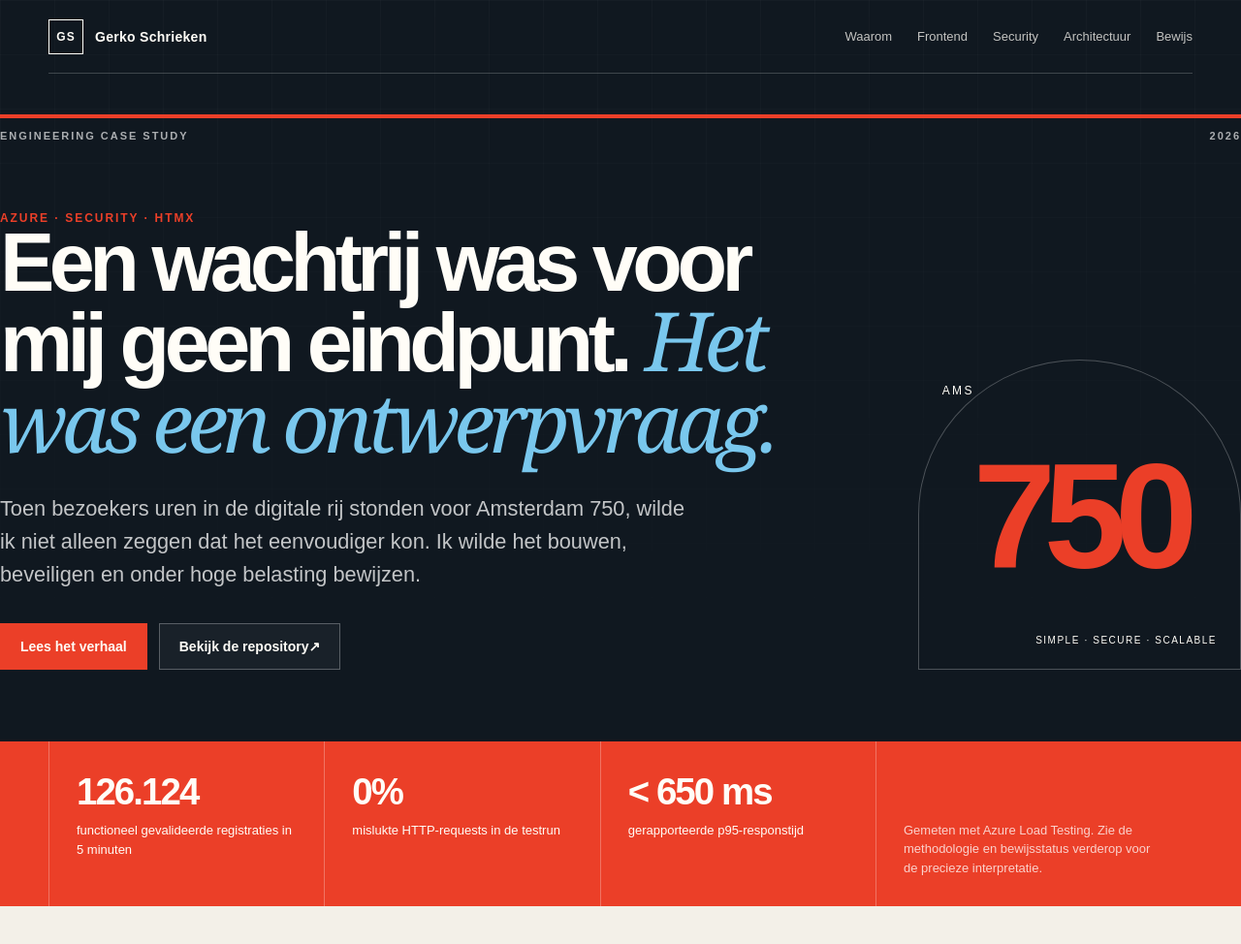
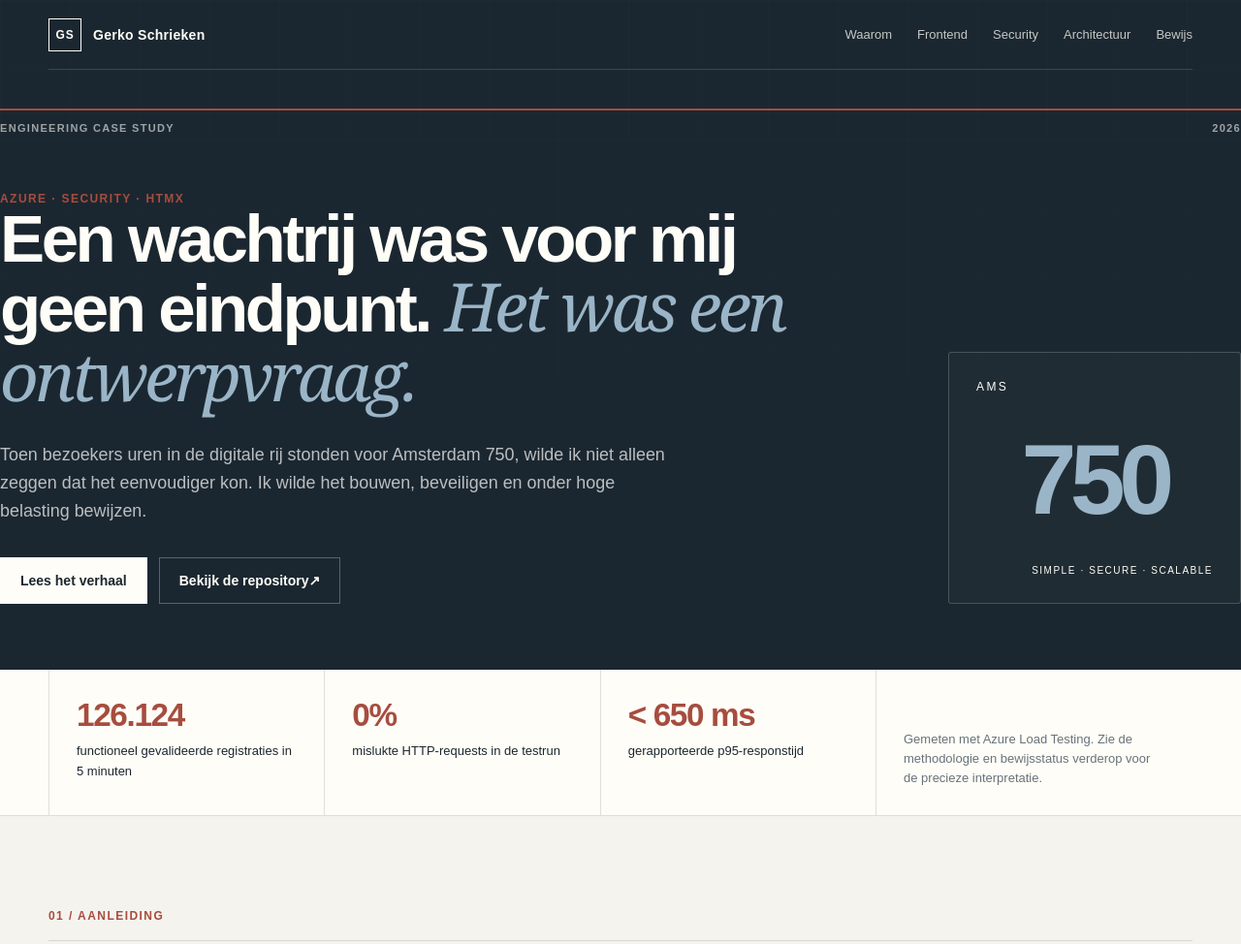
Before and after one commit to Gozzy82/amsterdam750-public, a website built with Vite: page index.html in a window 1280 px wide. Shown: the top 974 px of the page at 97% size. Built offline with nearby package versions, Linux system fonts and the light colour scheme.

Commit message:
style: maak de case study visueel rustiger

```diff
--- a/styles.css
+++ b/styles.css
@@ -1,11 +1,11 @@
 :root {
-  --ink: #101820;
-  --paper: #f3f0e8;
+  --ink: #1b2730;
+  --paper: #f5f3ee;
   --white: #fffdf7;
-  --red: #eb3f28;
-  --blue: #79c7ed;
-  --muted: #5c656d;
-  --line: rgba(16, 24, 32, 0.18);
+  --red: #a64d3f;
+  --blue: #9ab5c7;
+  --muted: #68737b;
+  --line: rgba(27, 39, 48, 0.14);
 }
 
 * { box-sizing: border-box; }
@@ -29,12 +29,12 @@ a { color: inherit; }
   top: 0;
   left: 50%;
   width: min(1180px, calc(100% - 48px));
-  min-height: 76px;
+  min-height: 72px;
   transform: translateX(-50%);
   display: flex;
   align-items: center;
   justify-content: space-between;
-  border-bottom: 1px solid rgba(255, 255, 255, 0.2);
+  border-bottom: 1px solid rgba(255, 255, 255, 0.14);
   color: var(--white);
 }
 
@@ -42,13 +42,13 @@ a { color: inherit; }
 .wordmark { display: flex; align-items: center; gap: 12px; }
 .wordmark span {
   display: grid;
-  width: 36px;
-  height: 36px;
+  width: 34px;
+  height: 34px;
   place-items: center;
   border: 1px solid currentColor;
   font-size: 12px;
-  font-weight: 800;
-  letter-spacing: .08em;
+  font-weight: 700;
+  letter-spacing: .06em;
 }
 .wordmark strong { font-size: 14px; letter-spacing: .02em; }
 .navlinks { display: flex; gap: 26px; font-size: 13px; }
@@ -59,9 +59,9 @@ a { color: inherit; }
   position: relative;
   isolation: isolate;
   width: 100%;
-  min-height: 760px;
-  padding-top: 118px;
-  padding-bottom: 74px;
+  min-height: 650px;
+  padding-top: 112px;
+  padding-bottom: 68px;
   color: var(--white);
 }
 
@@ -78,11 +78,11 @@ a { color: inherit; }
   z-index: -1;
   inset: 0 calc((100vw - 100%) / -2);
   content: "";
-  opacity: .28;
+  opacity: .14;
   background-image:
     linear-gradient(rgba(255,255,255,.08) 1px, transparent 1px),
     linear-gradient(90deg, rgba(255,255,255,.08) 1px, transparent 1px);
-  background-size: 56px 56px;
+  background-size: 72px 72px;
   mask-image: linear-gradient(to bottom, black, transparent 90%);
 }
 
@@ -90,28 +90,28 @@ a { color: inherit; }
   display: flex;
   justify-content: space-between;
   padding-top: 12px;
-  border-top: 4px solid var(--red);
-  color: rgba(255,255,255,.65);
+  border-top: 2px solid var(--red);
+  color: rgba(255,255,255,.58);
   font-size: 11px;
   font-weight: 700;
-  letter-spacing: .18em;
+  letter-spacing: .12em;
   text-transform: uppercase;
 }
 
 .hero-grid {
   display: grid;
-  grid-template-columns: minmax(0, 1.45fr) minmax(300px, .55fr);
-  gap: 68px;
+  grid-template-columns: minmax(0, 1.5fr) minmax(260px, .5fr);
+  gap: 72px;
   align-items: end;
-  padding-top: 72px;
+  padding-top: 60px;
 }
 
 .eyebrow, .section-index {
   margin: 0;
   color: var(--red);
   font-size: 12px;
-  font-weight: 800;
-  letter-spacing: .16em;
+  font-weight: 700;
+  letter-spacing: .12em;
   text-transform: uppercase;
 }
 
@@ -120,13 +120,13 @@ h1, h2, h3, p { margin-top: 0; }
 h1 {
   max-width: 850px;
   margin-bottom: 30px;
-  font-size: clamp(3.2rem, 6.6vw, 6.8rem);
-  line-height: .94;
-  letter-spacing: -.065em;
+  font-size: clamp(3rem, 5.4vw, 5.4rem);
+  line-height: 1;
+  letter-spacing: -.05em;
 }
 
 h1 em, h2 em { color: var(--blue); font-family: Georgia, serif; font-weight: 400; }
-.lede { max-width: 710px; margin-bottom: 34px; color: rgba(255,255,255,.75); font-size: clamp(1.1rem, 1.7vw, 1.36rem); line-height: 1.55; }
+.lede { max-width: 700px; margin-bottom: 34px; color: rgba(255,255,255,.7); font-size: clamp(1.05rem, 1.4vw, 1.24rem); line-height: 1.6; }
 .hero-actions { display: flex; flex-wrap: wrap; gap: 12px; }
 .button {
   display: inline-flex;
@@ -138,46 +138,49 @@ h1 em, h2 em { color: var(--blue); font-family: Georgia, serif; font-weight: 400
   text-decoration: none;
   font-size: 14px;
   font-weight: 700;
-  transition: transform .18s ease, background .18s ease;
+  transition: background-color .18s ease, border-color .18s ease, color .18s ease;
 }
-.button:hover { transform: translateY(-2px); }
-.button-primary { border-color: var(--red); background: var(--red); }
-.button-quiet { background: rgba(255,255,255,.04); }
+.button:hover { background: rgba(255,255,255,.12); }
+.button:focus-visible { outline: 2px solid var(--blue); outline-offset: 3px; }
+.button-primary { border-color: var(--white); background: var(--white); color: var(--ink); }
+.button-primary:hover { border-color: var(--blue); background: var(--blue); }
+.button-quiet { background: transparent; }
 
 .hero-mark {
   display: flex;
-  min-height: 320px;
-  padding: 24px;
+  min-height: 260px;
+  padding: 28px;
   flex-direction: column;
   justify-content: space-between;
-  border: 1px solid rgba(255,255,255,.25);
-  border-radius: 50% 50% 0 0;
+  border: 1px solid rgba(255,255,255,.18);
+  border-radius: 3px;
+  background: rgba(255,255,255,.025);
   text-align: center;
 }
 .hero-mark span { align-self: flex-start; font-size: 12px; letter-spacing: .2em; }
-.hero-mark strong { color: var(--red); font-size: clamp(6rem, 12vw, 10rem); line-height: .72; letter-spacing: -.08em; }
+.hero-mark strong { color: var(--blue); font-size: clamp(4.6rem, 8vw, 7.2rem); line-height: .8; letter-spacing: -.065em; }
 .hero-mark small { align-self: flex-end; font-size: 10px; letter-spacing: .15em; text-transform: uppercase; }
 
-.proof-strip { background: var(--red); color: var(--white); }
-.proof-grid { display: grid; grid-template-columns: repeat(3, 1fr) 1.15fr; min-height: 170px; }
-.proof-point, .proof-note { padding: 30px 28px; border-left: 1px solid rgba(255,255,255,.28); }
-.proof-point strong { display: block; margin-bottom: 8px; font-size: clamp(2rem, 3vw, 3.5rem); letter-spacing: -.05em; }
-.proof-point span, .proof-note { font-size: 13px; line-height: 1.5; }
-.proof-note { display: flex; align-items: flex-end; margin: 0; color: rgba(255,255,255,.76); }
+.proof-strip { border-bottom: 1px solid var(--line); background: var(--white); color: var(--ink); }
+.proof-grid { display: grid; grid-template-columns: repeat(3, 1fr) 1.15fr; min-height: 150px; }
+.proof-point, .proof-note { padding: 28px; border-left: 1px solid var(--line); }
+.proof-point strong { display: block; margin-bottom: 8px; color: var(--red); font-size: clamp(1.8rem, 2.6vw, 2.9rem); letter-spacing: -.04em; }
+.proof-point span, .proof-note { font-size: 13px; line-height: 1.55; }
+.proof-note { display: flex; align-items: flex-end; margin: 0; color: var(--muted); }
 
-.story-section { padding-top: 120px; padding-bottom: 130px; }
+.story-section { padding-top: 96px; padding-bottom: 104px; }
 .section-index { padding-bottom: 18px; border-bottom: 1px solid var(--line); }
 .story-grid { display: grid; grid-template-columns: .88fr 1.12fr; gap: clamp(48px, 8vw, 120px); padding-top: 54px; }
-h2 { font-size: clamp(2.6rem, 5vw, 5.2rem); line-height: 1; letter-spacing: -.055em; }
+h2 { font-size: clamp(2.35rem, 4.3vw, 4.35rem); line-height: 1.04; letter-spacing: -.045em; }
 .story-copy { font-size: 17px; line-height: 1.72; }
 .large-copy { font-size: clamp(1.35rem, 2.2vw, 2rem); line-height: 1.42; letter-spacing: -.02em; }
-.source-card { margin: 40px 0; padding: 26px 28px; border-left: 5px solid var(--red); background: var(--white); }
+.source-card { margin: 40px 0; padding: 26px 28px; border-left: 3px solid var(--red); background: var(--white); }
 .source-card span, .scope-note strong { font-size: 11px; font-weight: 800; letter-spacing: .14em; text-transform: uppercase; }
 .source-card p { margin: 14px 0; font-family: Georgia, serif; font-size: 21px; line-height: 1.4; }
 .source-card a { font-size: 13px; font-weight: 700; }
 .scope-note { padding-top: 20px; border-top: 1px solid var(--line); color: var(--muted); font-size: 14px; }
 
-.dark-section { padding: 120px 0 130px; background: var(--ink); color: var(--white); }
+.dark-section { padding: 96px 0 104px; background: var(--ink); color: var(--white); }
 .section-index-light { border-color: rgba(255,255,255,.2); }
 .frontend-heading { display: grid; grid-template-columns: 1.25fr .75fr; gap: 70px; align-items: end; padding: 54px 0 74px; }
 .frontend-heading h2 { margin-bottom: 0; }
@@ -187,9 +190,9 @@ h2 { font-size: clamp(2.6rem, 5vw, 5.2rem); line-height: 1; letter-spacing: -.05
 .journey > li > span { color: var(--red); font-size: 12px; font-weight: 800; letter-spacing: .15em; }
 .journey h3 { margin-bottom: 8px; font-size: 25px; }
 .journey p { max-width: 760px; margin-bottom: 0; color: rgba(255,255,255,.63); line-height: 1.6; }
-.choice-quote { max-width: 850px; margin: 82px 0 0 auto; }
-.choice-quote p { margin: 0; color: var(--blue); font-family: Georgia, serif; font-size: clamp(2rem, 4vw, 4rem); line-height: 1.1; }
-.security-section { padding-top: 120px; padding-bottom: 130px; }
+.choice-quote { max-width: 820px; margin: 68px 0 0 auto; }
+.choice-quote p { margin: 0; color: var(--blue); font-family: Georgia, serif; font-size: clamp(1.8rem, 3.2vw, 3.1rem); line-height: 1.18; }
+.security-section { padding-top: 96px; padding-bottom: 104px; }
 .security-intro {
   display: grid;
   grid-template-columns: 1.05fr .95fr;
@@ -204,7 +207,7 @@ h2 { font-size: clamp(2.6rem, 5vw, 5.2rem); line-height: 1; letter-spacing: -.05
   grid-template-columns: .7fr 1.3fr;
   gap: 52px;
   padding: 42px;
-  border-top: 6px solid var(--red);
+  border-top: 3px solid var(--red);
   background: var(--white);
 }
 .odido-callout span, .security-layers > article > span, .delivery-list article > span, .crypto-label {
@@ -220,7 +223,7 @@ h2 { font-size: clamp(2.6rem, 5vw, 5.2rem); line-height: 1; letter-spacing: -.05
 .source-links a { font-size: 13px; font-weight: 700; }
 
 .security-layers { display: grid; grid-template-columns: repeat(4, 1fr); margin-top: 50px; border-top: 1px solid var(--line); border-left: 1px solid var(--line); }
-.security-layers article { min-height: 285px; padding: 28px 26px; border-right: 1px solid var(--line); border-bottom: 1px solid var(--line); }
+.security-layers article { min-height: 250px; padding: 28px 26px; border-right: 1px solid var(--line); border-bottom: 1px solid var(--line); }
 .security-layers h3 { margin: 28px 0 14px; font-size: 22px; line-height: 1.15; }
 .security-layers p { margin-bottom: 0; color: var(--muted); font-size: 14px; line-height: 1.65; }
 
@@ -236,23 +239,23 @@ h2 { font-size: clamp(2.6rem, 5vw, 5.2rem); line-height: 1; letter-spacing: -.05
 .crypto-note code { font-family: ui-monospace, SFMono-Regular, Menlo, monospace; font-size: 12px; }
 .crypto-note p { margin: 0; color: var(--muted); font-size: 13px; line-height: 1.5; }
 
-.architecture-section { padding: 120px 0 130px; background: #14212b; color: var(--white); }
+.architecture-section { padding: 96px 0 104px; background: #24333e; color: var(--white); }
 .architecture-heading { display: grid; grid-template-columns: 1.15fr .65fr; gap: 80px; align-items: end; padding: 54px 0 70px; }
 .architecture-heading h2, .architecture-heading p { margin-bottom: 0; }
 .architecture-heading p { color: rgba(255,255,255,.65); font-size: 17px; line-height: 1.65; }
 
 .architecture-flow { display: grid; grid-template-columns: repeat(5, 1fr); border-block: 1px solid rgba(255,255,255,.22); }
-.architecture-flow article { position: relative; min-height: 250px; padding: 28px 22px; border-right: 1px solid rgba(255,255,255,.22); }
+.architecture-flow article { position: relative; min-height: 220px; padding: 28px 22px; border-right: 1px solid rgba(255,255,255,.22); }
 .architecture-flow article:first-child { border-left: 1px solid rgba(255,255,255,.22); }
-.architecture-flow article:not(:last-child)::after { position: absolute; z-index: 2; top: 50%; right: -11px; content: "→"; color: var(--red); background: #14212b; font-size: 20px; }
+.architecture-flow article:not(:last-child)::after { position: absolute; z-index: 2; top: 50%; right: -11px; content: "→"; color: var(--red); background: #24333e; font-size: 20px; }
 .architecture-flow span { color: var(--blue); font-size: 11px; font-weight: 800; letter-spacing: .14em; }
 .architecture-flow h3 { margin: 50px 0 12px; font-size: 20px; line-height: 1.15; }
 .architecture-flow p { margin: 0; color: rgba(255,255,255,.58); font-size: 13px; line-height: 1.55; }
 
-.native-grid { display: grid; grid-template-columns: 1fr 1fr; gap: 90px; padding-top: 110px; }
-.native-copy h3 { max-width: 510px; margin: 18px 0 22px; font-size: clamp(2.2rem, 4vw, 4rem); line-height: 1; letter-spacing: -.045em; }
+.native-grid { display: grid; grid-template-columns: 1fr 1fr; gap: 90px; padding-top: 88px; }
+.native-copy h3 { max-width: 510px; margin: 18px 0 22px; font-size: clamp(2rem, 3.5vw, 3.4rem); line-height: 1; letter-spacing: -.045em; }
 .native-copy > p:not(.eyebrow) { max-width: 570px; color: rgba(255,255,255,.64); line-height: 1.7; }
-.code-sample { display: block; margin-top: 32px; padding: 18px 20px; border-left: 4px solid var(--red); background: rgba(0,0,0,.18); color: var(--blue); font-size: 13px; overflow-wrap: anywhere; }
+.code-sample { display: block; margin-top: 32px; padding: 18px 20px; border-left: 3px solid var(--red); background: rgba(0,0,0,.18); color: var(--blue); font-size: 13px; overflow-wrap: anywhere; }
 .native-details { border-top: 1px solid rgba(255,255,255,.25); }
 .native-details details { border-bottom: 1px solid rgba(255,255,255,.25); }
 .native-details summary { position: relative; padding: 24px 34px 24px 0; cursor: pointer; font-size: 18px; font-weight: 700; list-style: none; }
@@ -262,7 +265,7 @@ h2 { font-size: clamp(2.6rem, 5vw, 5.2rem); line-height: 1; letter-spacing: -.05
 .native-details details > p, .native-details details > ol { margin: 0 0 26px; padding-right: 24px; color: rgba(255,255,255,.62); font-size: 14px; line-height: 1.65; }
 .native-details details > ol { padding-left: 22px; }
 
-.delivery-section { padding-top: 120px; padding-bottom: 130px; }
+.delivery-section { padding-top: 96px; padding-bottom: 104px; }
 .delivery-grid { display: grid; grid-template-columns: .85fr 1.15fr; gap: clamp(50px, 8vw, 120px); padding-top: 54px; }
 .delivery-grid h2 { position: sticky; top: 30px; }
 .delivery-list { border-top: 1px solid var(--line); }
@@ -272,7 +275,7 @@ h2 { font-size: clamp(2.6rem, 5vw, 5.2rem); line-height: 1; letter-spacing: -.05
 .delivery-list p { margin: 0; color: var(--muted); font-size: 14px; line-height: 1.6; }
 .delivery-list a { font-weight: 700; }
 
-.closing-section { padding: 120px 0; background: var(--ink); color: var(--white); }
+.closing-section { padding: 96px 0; background: var(--ink); color: var(--white); }
 .closing-grid { display: grid; grid-template-columns: 1.05fr .95fr; gap: clamp(50px, 8vw, 120px); }
 .closing-grid h2 { margin: 20px 0 0; }
 .closing-copy { padding-top: 42px; color: rgba(255,255,255,.68); font-size: 17px; line-height: 1.72; }
@@ -305,10 +308,10 @@ h2 { font-size: clamp(2.6rem, 5vw, 5.2rem); line-height: 1; letter-spacing: -.05
   .section-shell, .topbar { width: min(100% - 28px, 1180px); }
   .topbar { min-height: 64px; }
   .hero { padding-top: 94px; }
-  h1 { font-size: 3.25rem; }
+  h1 { font-size: 2.8rem; }
   .hero-mark { min-height: 220px; }
   .proof-grid { grid-template-columns: 1fr; }
-  .proof-point, .proof-note { min-height: 120px; border-bottom: 1px solid rgba(255,255,255,.25); }
+  .proof-point, .proof-note { min-height: 112px; border-bottom: 1px solid var(--line); }
   .proof-note { grid-column: auto; }
   .journey li { grid-template-columns: 44px 1fr; gap: 12px; }
   .security-layers, .crypto-note { grid-template-columns: 1fr; }
```
